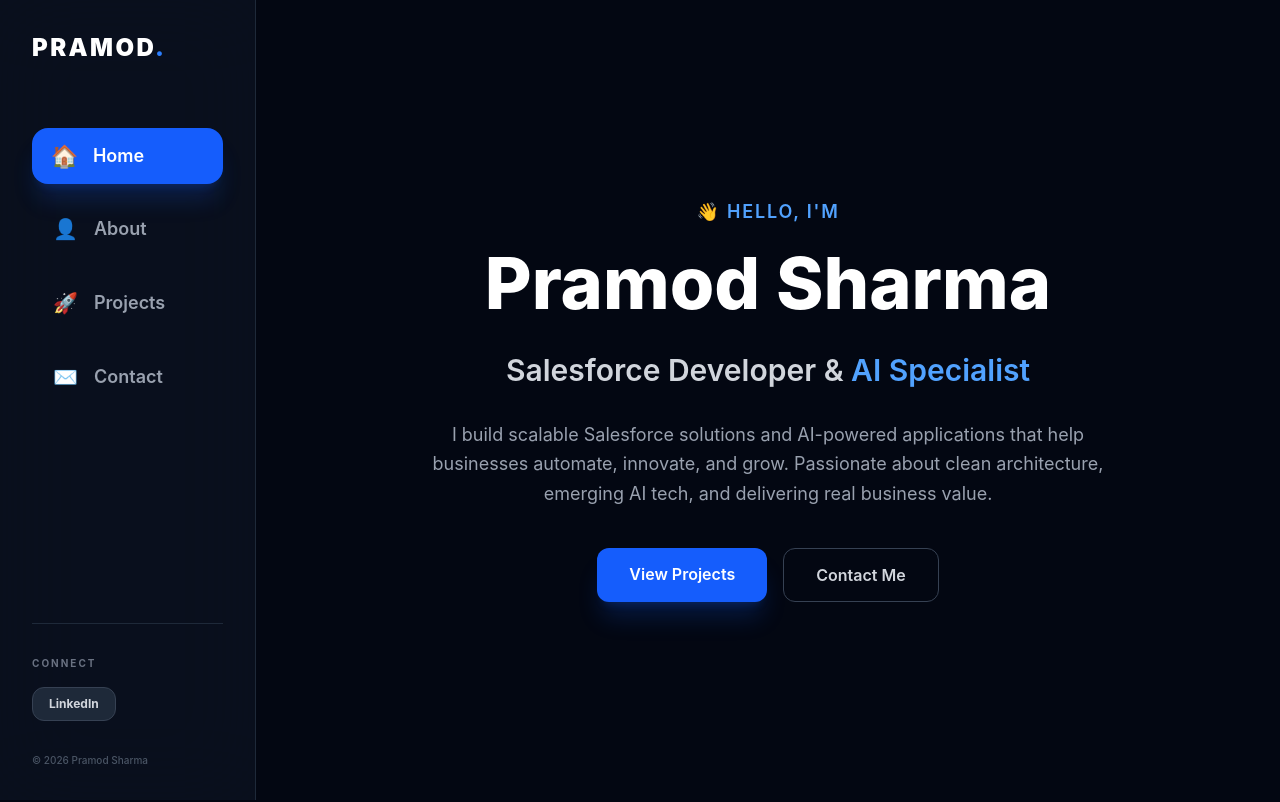
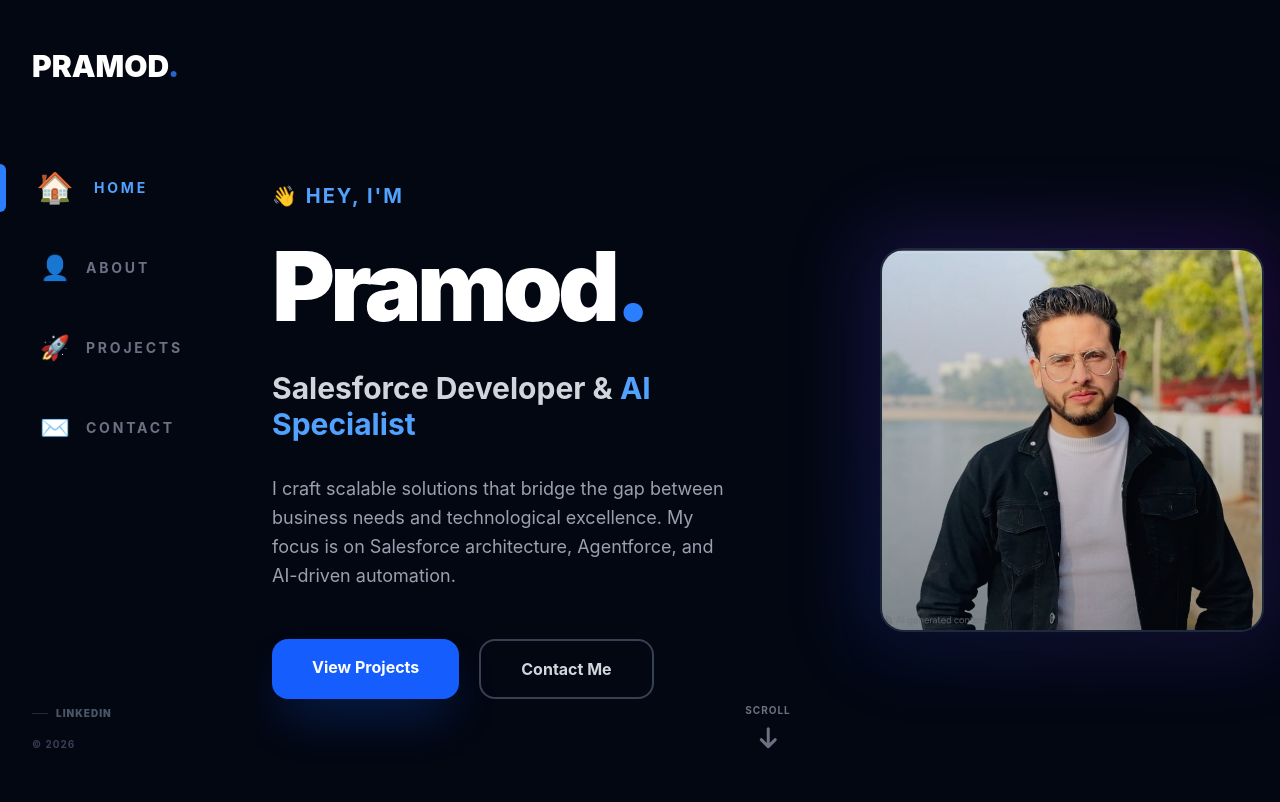
Before and after one commit to pramodPersonalGit/MyPortfolio, a React (Vite) app: page / in a window 1280 px wide. Shown: the top 802 px of the page. Built offline with nearby package versions, Linux system fonts and the light colour scheme.

Commit message:
feat: Implement initial responsive side navigation and Home page with global styling and animations.

```diff
--- a/src/components/SideNav.tsx
+++ b/src/components/SideNav.tsx
@@ -26,68 +26,74 @@ const SideNav: React.FC<SideNavProps> = ({ activeSection }) => {
       {/* Mobile Toggle Button */}
       <button
         onClick={() => setIsOpen(!isOpen)}
-        className="fixed top-4 right-4 z-[60] md:hidden bg-blue-600 text-white p-3 rounded-2xl shadow-lg shadow-blue-500/30 transition-all active:scale-95"
+        className="fixed top-6 right-6 z-[70] md:hidden bg-blue-600/20 backdrop-blur-xl border border-blue-500/30 text-white p-3.5 rounded-2xl shadow-2xl transition-all active:scale-95 group"
         aria-label="Toggle menu"
       >
         {isOpen ? (
-          <svg className="w-6 h-6" fill="none" stroke="currentColor" viewBox="0 0 24 24">
-            <path strokeLinecap="round" strokeLinejoin="round" strokeWidth={2} d="M6 18L18 6M6 6l12 12" />
+          <svg className="w-6 h-6 group-hover:rotate-90 transition-transform duration-300" fill="none" stroke="currentColor" viewBox="0 0 24 24">
+            <path strokeLinecap="round" strokeLinejoin="round" strokeWidth={2.5} d="M6 18L18 6M6 6l12 12" />
           </svg>
         ) : (
           <svg className="w-6 h-6" fill="none" stroke="currentColor" viewBox="0 0 24 24">
-            <path strokeLinecap="round" strokeLinejoin="round" strokeWidth={2} d="M4 6h16M4 12h16M4 18h16" />
+            <path strokeLinecap="round" strokeLinejoin="round" strokeWidth={2.5} d="M4 6h16M4 12h16M4 18h16" />
           </svg>
         )}
       </button>
 
       {/* Side Navigation */}
-      <nav className={`fixed left-0 top-0 h-full w-64 bg-gray-900/98 md:bg-gray-900/50 backdrop-blur-2xl border-r border-gray-800 flex flex-col p-8 z-50 transition-transform duration-400 ease-out md:translate-x-0 ${isOpen ? 'translate-x-0' : '-translate-x-full md:translate-x-0'}`}>
-        <div className="mb-16">
-          <a
-            href="#home"
-            onClick={(e) => { e.preventDefault(); handleScroll('home'); }}
-            className="text-2xl font-black text-white tracking-widest group"
+      <nav className={`fixed left-0 top-0 h-full w-24 md:w-64 flex flex-col items-center md:items-start py-12 px-4 md:px-8 z-50 transition-all duration-500 ease-in-out ${isOpen ? 'translate-x-0' : '-translate-x-full md:translate-x-0'}`}>
+        {/* Logo */}
+        <div className="mb-20">
+          <button
+            onClick={() => handleScroll('home')}
+            className="text-3xl font-black text-white hover:scale-110 transition-transform group relative"
           >
-            PRAMOD<span className="text-blue-500 group-hover:animate-pulse">.</span>
-          </a>
+            P<span className="md:inline hidden">RAMOD</span><span className="text-blue-500 animate-pulse">.</span>
+          </button>
         </div>
 
-        <div className="space-y-4 flex-grow">
+        {/* Links */}
+        <div className="flex flex-col gap-8 w-full">
           {navItems.map((item) => (
             <button
               key={item.id}
               onClick={() => handleScroll(item.id)}
-              className={`flex items-center gap-4 w-full text-left px-5 py-3.5 rounded-2xl text-lg font-semibold transition-all duration-300 group ${
-                activeSection === item.id
-                  ? 'bg-blue-600 text-white shadow-xl shadow-blue-600/20'
-                  : 'text-gray-400 hover:text-white hover:bg-gray-800/60 border border-transparent'
+              className={`relative flex items-center justify-center md:justify-start gap-4 p-2 rounded-xl transition-all duration-300 group ${
+                activeSection === item.id ? 'text-blue-400' : 'text-gray-500 hover:text-gray-300'
               }`}
             >
-              <span className={`text-xl transition-transform duration-300 ${activeSection === item.id ? 'scale-110' : 'group-hover:scale-110'}`}>
+              {/* Active Indicator Line */}
+              <div className={`absolute -left-4 md:-left-8 w-1.5 h-full bg-blue-500 rounded-r-full transition-all duration-500 transform ${
+                activeSection === item.id ? 'translate-x-0 opacity-100' : '-translate-x-4 opacity-0'
+              }`} />
+
+              <span className={`text-2xl transition-all duration-300 ${activeSection === item.id ? 'scale-125' : 'group-hover:scale-110'}`}>
                 {item.icon}
               </span>
-              {item.label}
+              <span className={`hidden md:block text-sm font-bold uppercase tracking-[0.2em] transition-all duration-300 ${
+                activeSection === item.id ? 'translate-x-2' : 'group-hover:translate-x-1'
+              }`}>
+                {item.label}
+              </span>
             </button>
           ))}
         </div>
 
-        <div className="mt-auto pt-8 border-t border-gray-800">
-          <p className="text-[10px] text-gray-500 uppercase tracking-[0.2em] font-bold mb-4">
-            Connect
-          </p>
-          <div className="flex gap-4 mb-8">
+        {/* Footer / Connect */}
+        <div className="mt-auto hidden md:block">
+          <div className="flex flex-col gap-4">
             <a
               href="https://www.linkedin.com/in/pramod-sharma"
               target="_blank"
               rel="noopener noreferrer"
-              className="px-4 py-2 bg-gray-800 rounded-xl text-gray-300 hover:text-blue-400 transition-colors text-xs font-bold border border-gray-700 hover:border-blue-500/50"
+              className="text-gray-600 hover:text-blue-500 transition-colors text-[10px] font-black uppercase tracking-widest flex items-center gap-2"
             >
-              LinkedIn
+              <div className="w-4 h-[1px] bg-gray-800"></div> LinkedIn
             </a>
+            <p className="text-[10px] text-gray-700 font-bold uppercase tracking-widest">
+              &copy; {new Date().getFullYear()}
+            </p>
           </div>
-          <p className="text-[10px] text-gray-600 font-medium">
-            &copy; {new Date().getFullYear()} Pramod Sharma
-          </p>
         </div>
       </nav>
 
@@ -95,7 +101,7 @@ const SideNav: React.FC<SideNavProps> = ({ activeSection }) => {
       {isOpen && (
         <div
           onClick={() => setIsOpen(false)}
-          className="fixed inset-0 bg-black/60 backdrop-blur-sm z-40 md:hidden animate-reveal"
+          className="fixed inset-0 bg-gray-950/80 backdrop-blur-md z-[60] md:hidden transition-all duration-500"
         />
       )}
     </>
--- a/src/index.css
+++ b/src/index.css
@@ -21,6 +21,39 @@
   }
 }
 
+@keyframes fadeInLeft {
+  from {
+    opacity: 0;
+    transform: translateX(-50px);
+  }
+  to {
+    opacity: 1;
+    transform: translateX(0);
+  }
+}
+
+@keyframes fadeInScale {
+  from {
+    opacity: 0;
+    transform: scale(0.9);
+  }
+  to {
+    opacity: 1;
+    transform: scale(1);
+  }
+}
+
+@keyframes bounceSlow {
+  0%, 100% {
+    transform: translateY(-25%);
+    animation-timing-function: cubic-bezier(0.8, 0, 1, 1);
+  }
+  50% {
+    transform: translateY(0);
+    animation-timing-function: cubic-bezier(0, 0, 0.2, 1);
+  }
+}
+
 .reveal-hidden {
   opacity: 0;
   transform: translateY(30px);
@@ -36,6 +69,18 @@
   animation: fadeInUp 0.8s ease-out forwards;
 }
 
+.animate-fade-left {
+  animation: fadeInLeft 1s cubic-bezier(0.22, 1, 0.36, 1) forwards;
+}
+
+.animate-fade-scale {
+  animation: fadeInScale 1s cubic-bezier(0.22, 1, 0.36, 1) forwards;
+}
+
+.animate-bounce-slow {
+  animation: bounceSlow 2s infinite;
+}
+
 .delay-100 { animation-delay: 100ms; }
 .delay-200 { animation-delay: 200ms; }
 .delay-300 { animation-delay: 300ms; }
--- a/src/pages/Home.tsx
+++ b/src/pages/Home.tsx
@@ -1,48 +1,82 @@
+import profilePic from '../Images/WhatsApp Image 2026-02-23 at 1.15.50 PM.jpeg';
+
 export default function Home() {
   return (
-    <div className="flex items-center justify-center px-4 py-20">
-      <div className="max-w-3xl mx-auto text-center">
+    <div className="relative min-h-screen flex flex-col items-center justify-center pt-20 px-4">
+      <div className="max-w-7xl mx-auto w-full flex flex-col lg:flex-row items-center justify-between gap-12 lg:gap-20">
+
+        {/* LEFT: Intro Content */}
+        <div className="flex-1 text-left order-2 lg:order-1 animate-fade-left">
           {/* Greeting */}
-        <p className="text-blue-400 font-semibold text-lg mb-3 tracking-widest uppercase">
-          👋 Hello, I'm
+          <p className="text-blue-400 font-bold text-xl mb-4 tracking-widest uppercase opacity-0 animate-reveal delay-100">
+            👋 Hey, I'm
           </p>
 
           {/* Name */}
-        <h1 className="text-5xl sm:text-7xl font-extrabold text-white mb-6 leading-tight">
-          Pramod Sharma
+          <h1 className="text-6xl sm:text-8xl font-black text-white mb-6 leading-tight tracking-tighter opacity-0 animate-reveal delay-200">
+            Pramod<span className="text-blue-500">.</span>
           </h1>
 
           {/* Title */}
-        <p className="text-2xl sm:text-3xl font-semibold text-gray-300 mb-8">
+          <p className="text-2xl sm:text-3xl font-bold text-gray-300 mb-8 opacity-0 animate-reveal delay-300">
             Salesforce Developer &{' '}
             <span className="text-blue-400">AI Specialist</span>
           </p>
 
           {/* Intro */}
-        <p className="text-gray-400 text-lg leading-relaxed max-w-2xl mx-auto mb-10">
-          I build scalable Salesforce solutions and AI-powered applications that
-          help businesses automate, innovate, and grow. Passionate about clean
-          architecture, emerging AI tech, and delivering real business value.
+          <p className="text-gray-400 text-lg leading-relaxed max-w-xl mb-12 opacity-0 animate-reveal delay-500">
+            I craft scalable solutions that bridge the gap between business needs and
+            technological excellence. My focus is on Salesforce architecture,
+            Agentforce, and AI-driven automation.
           </p>
 
           {/* CTA Buttons */}
-        <div className="flex flex-wrap gap-4 justify-center">
+          <div className="flex flex-wrap gap-5 opacity-0 animate-reveal delay-500">
             <a
               href="#projects"
               id="home-view-projects"
-            className="px-8 py-3.5 rounded-xl bg-blue-600 hover:bg-blue-500 text-white font-semibold transition-all duration-300 transform hover:scale-105 shadow-xl shadow-blue-600/20"
+              className="px-10 py-4 rounded-2xl bg-blue-600 hover:bg-blue-500 text-white font-bold transition-all duration-300 transform hover:scale-105 shadow-2xl shadow-blue-600/30 active:scale-95"
             >
               View Projects
             </a>
             <a
               href="#contact"
               id="home-contact"
-            className="px-8 py-3.5 rounded-xl border border-gray-700 hover:border-blue-400 text-gray-300 hover:text-blue-400 font-semibold transition-all duration-300 transform hover:scale-105"
+              className="px-10 py-4 rounded-2xl border-2 border-gray-700 hover:border-blue-500/50 text-gray-300 hover:text-white font-bold transition-all duration-300 transform hover:scale-105 active:scale-95"
             >
               Contact Me
             </a>
           </div>
         </div>
+
+        {/* RIGHT: Profile Image */}
+        <div className="flex-1 order-1 lg:order-2 flex justify-center lg:justify-end animate-fade-scale">
+          <div className="relative group">
+            {/* Background Glow */}
+            <div className="absolute -inset-4 bg-gradient-to-tr from-blue-600 to-purple-600 rounded-3xl opacity-20 blur-2xl group-hover:opacity-40 transition-opacity duration-500"></div>
+
+            {/* Image Container */}
+            <div className="relative w-64 h-64 sm:w-80 sm:h-80 lg:w-96 lg:h-96 rounded-3xl overflow-hidden border-2 border-gray-800 shadow-2xl transition-transform duration-500 hover:scale-[1.02]">
+              <img
+                src={profilePic}
+                alt="Pramod Sharma"
+                className="w-full h-full object-cover"
+              />
+              <div className="absolute inset-0 bg-gradient-to-t from-gray-950/40 to-transparent"></div>
+            </div>
+          </div>
+        </div>
+      </div>
+
+      {/* Scroll Indicator */}
+      <div className="absolute bottom-10 left-1/2 -translate-x-1/2 animate-bounce-slow">
+        <a href="#about" className="flex flex-col items-center gap-2 text-gray-500 hover:text-blue-400 transition-colors">
+          <span className="text-[10px] uppercase font-bold tracking-widest">Scroll</span>
+          <svg className="w-6 h-6" fill="none" stroke="currentColor" viewBox="0 0 24 24">
+            <path strokeLinecap="round" strokeLinejoin="round" strokeWidth={3} d="M19 14l-7 7m0 0l-7-7m7 7V3" />
+          </svg>
+        </a>
+      </div>
     </div>
   )
 }
```
Also changed, not shown: src/Images/WhatsApp Image 2026-02-23 at 1.15.50 PM.jpeg (added). Lines whose indentation alone changed are shown as unchanged.
